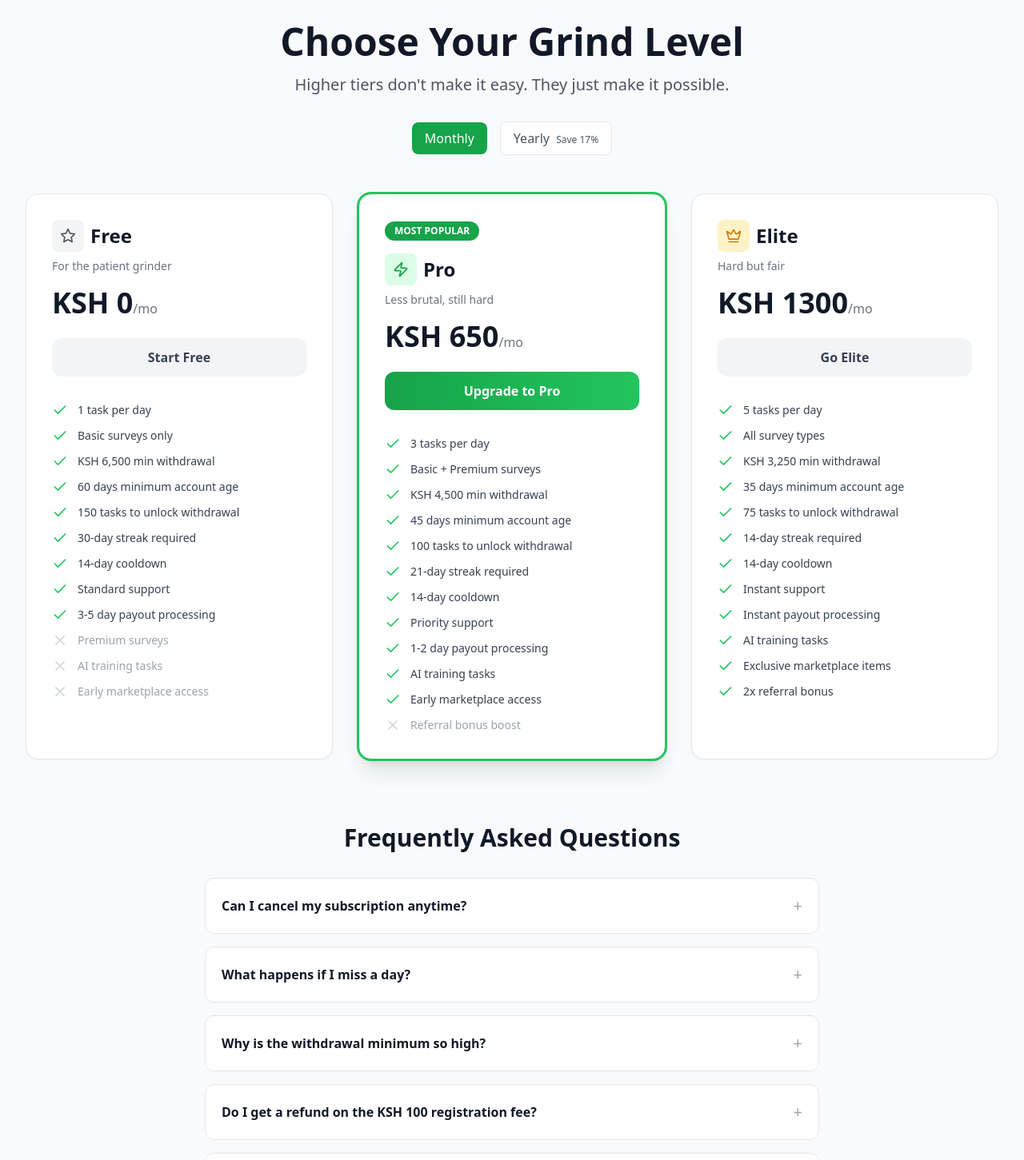
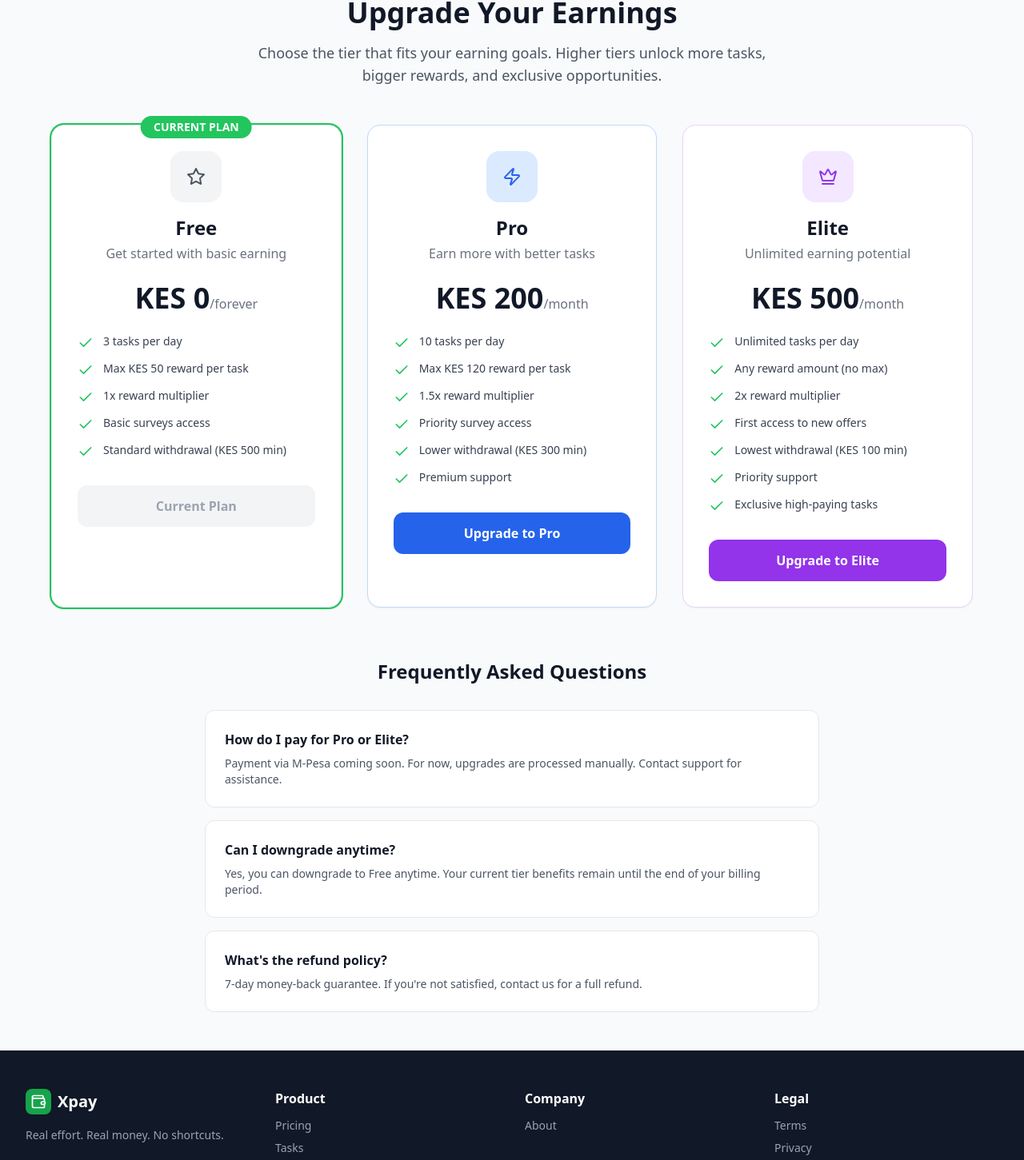
Before and after one commit to Jian-cod/XPAY, a Next.js app: page /pricing in a window 1280 px wide. Shown: the part 117-1568 px from the top of the page at 80% size. Built offline with nearby package versions, Linux system fonts and the light colour scheme.

Commit message:
Add pricing page with tier upgrade options

```diff
--- a/src/app/(marketing)/pricing/page.tsx
+++ b/src/app/(marketing)/pricing/page.tsx
@@ -1,217 +1,291 @@
-"use client";
+'use client';
 
-import { Check, X, AlertTriangle, Zap, Crown, Star } from "lucide-react";
-import Link from "next/link";
-import { useState } from "react";
+import { useEffect, useState } from 'react';
+import { useRouter } from 'next/navigation';
+import { supabase } from '@/lib/supabase';
+import { Check, Crown, Zap, Star } from 'lucide-react';
+
+interface PricingTier {
+  name: string;
+  price: number;
+  period: string;
+  description: string;
+  icon: React.ReactNode;
+  color: string;
+  features: string[];
+  tier: string;
+}
 
 export default function PricingPage() {
-  const [billing, setBilling] = useState<"monthly" | "yearly">("monthly");
+  const [user, setUser] = useState<any>(null);
+  const [currentTier, setCurrentTier] = useState('free');
+  const [loading, setLoading] = useState(true);
 
-  const tiers = [
+  const router = useRouter();
+
+  useEffect(() => {
+    fetchUser();
+  }, []);
+
+  const fetchUser = async () => {
+    const { data: { user } } = await supabase.auth.getUser();
+    setUser(user);
+
+    if (user) {
+      const { data: profile } = await supabase
+        .from('profiles')
+        .select('tier')
+        .eq('id', user.id)
+        .single();
+
+      setCurrentTier(profile?.tier || 'free');
+    }
+
+    setLoading(false);
+  };
+
+  const tiers: PricingTier[] = [
     {
-      name: "Free",
-      icon: <Star className="w-5 h-5" />,
-      monthlyPrice: 0,
-      yearlyPrice: 0,
-      description: "For the patient grinder",
+      name: 'Free',
+      price: 0,
+      period: 'forever',
+      description: 'Get started with basic earning',
+      icon: <Star className="w-6 h-6" />,
+      color: 'gray',
+      tier: 'free',
       features: [
-        { text: "1 task per day", included: true },
-        { text: "Basic surveys only", included: true },
-        { text: "KSH 6,500 min withdrawal", included: true },
-        { text: "60 days minimum account age", included: true },
-        { text: "150 tasks to unlock withdrawal", included: true },
-        { text: "30-day streak required", included: true },
-        { text: "14-day cooldown", included: true },
-        { text: "Standard support", included: true },
-        { text: "3-5 day payout processing", included: true },
-        { text: "Premium surveys", included: false },
-        { text: "AI training tasks", included: false },
-        { text: "Early marketplace access", included: false },
+        '3 tasks per day',
+        'Max KES 50 reward per task',
+        '1x reward multiplier',
+        'Basic surveys access',
+        'Standard withdrawal (KES 500 min)',
       ],
-      cta: "Start Free",
-      color: "gray"
     },
     {
-      name: "Pro",
-      icon: <Zap className="w-5 h-5" />,
-      monthlyPrice: 650,
-      yearlyPrice: 6500,
-      description: "Less brutal, still hard",
+      name: 'Pro',
+      price: 200,
+      period: 'month',
+      description: 'Earn more with better tasks',
+      icon: <Zap className="w-6 h-6" />,
+      color: 'blue',
+      tier: 'pro',
       features: [
-        { text: "3 tasks per day", included: true },
-        { text: "Basic + Premium surveys", included: true },
-        { text: "KSH 4,500 min withdrawal", included: true },
-        { text: "45 days minimum account age", included: true },
-        { text: "100 tasks to unlock withdrawal", included: true },
-        { text: "21-day streak required", included: true },
-        { text: "14-day cooldown", included: true },
-        { text: "Priority support", included: true },
-        { text: "1-2 day payout processing", included: true },
-        { text: "AI training tasks", included: true },
-        { text: "Early marketplace access", included: true },
-        { text: "Referral bonus boost", included: false },
+        '10 tasks per day',
+        'Max KES 120 reward per task',
+        '1.5x reward multiplier',
+        'Priority survey access',
+        'Lower withdrawal (KES 300 min)',
+        'Premium support',
       ],
-      cta: "Upgrade to Pro",
-      color: "primary",
-      featured: true
     },
     {
-      name: "Elite",
-      icon: <Crown className="w-5 h-5" />,
-      monthlyPrice: 1300,
-      yearlyPrice: 13000,
-      description: "Hard but fair",
+      name: 'Elite',
+      price: 500,
+      period: 'month',
+      description: 'Unlimited earning potential',
+      icon: <Crown className="w-6 h-6" />,
+      color: 'purple',
+      tier: 'elite',
       features: [
-        { text: "5 tasks per day", included: true },
-        { text: "All survey types", included: true },
-        { text: "KSH 3,250 min withdrawal", included: true },
-        { text: "35 days minimum account age", included: true },
-        { text: "75 tasks to unlock withdrawal", included: true },
-        { text: "14-day streak required", included: true },
-        { text: "14-day cooldown", included: true },
-        { text: "Instant support", included: true },
-        { text: "Instant payout processing", included: true },
-        { text: "AI training tasks", included: true },
-        { text: "Exclusive marketplace items", included: true },
-        { text: "2x referral bonus", included: true },
+        'Unlimited tasks per day',
+        'Any reward amount (no max)',
+        '2x reward multiplier',
+        'First access to new offers',
+        'Lowest withdrawal (KES 100 min)',
+        'Priority support',
+        'Exclusive high-paying tasks',
       ],
-      cta: "Go Elite",
-      color: "warning"
-    }
+    },
   ];
 
+  const handleUpgrade = async (tier: string) => {
+    if (!user) {
+      router.push('/login?redirect=/pricing');
+      return;
+    }
+
+    if (tier === currentTier) {
+      alert('You are already on this tier!');
+      return;
+    }
+
+    if (tier === 'free') {
+      // Downgrade
+      const { error } = await supabase
+        .from('profiles')
+        .update({ tier: 'free' })
+        .eq('id', user.id);
+
+      if (error) {
+        alert(error.message);
+      } else {
+        alert('Downgraded to Free tier.');
+        setCurrentTier('free');
+      }
+      return;
+    }
+
+    // For paid tiers, redirect to payment
+    // For now, we'll simulate payment with M-Pesa
+    const confirmPayment = confirm(
+      `Upgrade to ${tier.toUpperCase()} for KES ${tier === 'pro' ? 200 : 500}/month?\n\nClick OK to simulate payment (M-Pesa integration coming soon).`
+    );
+
+    if (confirmPayment) {
+      // In production, this would open M-Pesa payment popup
+      // For now, we update tier directly
+      const { error } = await supabase
+        .from('profiles')
+        .update({ tier: tier })
+        .eq('id', user.id);
+
+      if (error) {
+        alert(error.message);
+      } else {
+        alert(`Successfully upgraded to ${tier.toUpperCase()}!`);
+        setCurrentTier(tier);
+        router.push('/tasks');
+      }
+    }
+  };
+
+  if (loading) {
     return (
-    <div className="min-h-screen bg-gray-50 py-20">
-      <div className="max-w-7xl mx-auto px-4 sm:px-6 lg:px-8">
+      <div className="min-h-screen flex items-center justify-center">
+        <p>Loading...</p>
+      </div>
+    );
+  }
+
+  return (
+    <div className="min-h-screen bg-gray-50 py-12 px-4">
+      <div className="max-w-6xl mx-auto">
+        {/* Header */}
         <div className="text-center mb-12">
-          <h1 className="text-4xl md:text-5xl font-bold text-gray-900 mb-4">Choose Your Grind Level</h1>
-          <p className="text-xl text-gray-600 max-w-2xl mx-auto">
-            Higher tiers don't make it easy. They just make it possible.
+          <h1 className="text-4xl font-bold text-gray-900 mb-4">
+            Upgrade Your Earnings
+          </h1>
+          <p className="text-lg text-gray-600 max-w-2xl mx-auto">
+            Choose the tier that fits your earning goals. Higher tiers unlock more tasks, bigger rewards, and exclusive opportunities.
           </p>
-
-          <div className="flex items-center justify-center gap-4 mt-8">
-            <button
-              onClick={() => setBilling("monthly")}
-              className={`px-4 py-2 rounded-lg font-medium transition ${billing === "monthly" ? "bg-primary-600 text-white" : "bg-white text-gray-600 border border-gray-200"}`}
-            >
-              Monthly
-            </button>
-            <button
-              onClick={() => setBilling("yearly")}
-              className={`px-4 py-2 rounded-lg font-medium transition ${billing === "yearly" ? "bg-primary-600 text-white" : "bg-white text-gray-600 border border-gray-200"}`}
-            >
-              Yearly <span className="text-xs ml-1">Save 17%</span>
-            </button>
-          </div>
         </div>
 
+        {/* Tiers */}
         <div className="grid md:grid-cols-3 gap-8">
-          {tiers.map((tier) => (
+          {tiers.map((tier) => {
+            const isCurrent = currentTier === tier.tier;
+            const isLocked = user && getTierLevel(currentTier) > getTierLevel(tier.tier);
+
+            return (
               <div
-              key={tier.name}
-              className={`bg-white rounded-2xl p-8 border ${tier.featured ? "border-primary-500 ring-2 ring-primary-500 shadow-xl" : "border-gray-200 shadow-sm"}`}
+                key={tier.tier}
+                className={`rounded-2xl border bg-white p-8 shadow-sm relative ${
+                  isCurrent ? 'ring-2 ring-green-500' : ''
+                } ${tier.color === 'purple' ? 'border-purple-200' : ''} ${
+                  tier.color === 'blue' ? 'border-blue-200' : ''
+                }`}
               >
-              {tier.featured && (
-                <div className="inline-block px-3 py-1 text-xs font-bold text-white bg-primary-600 rounded-full mb-4">
-                  MOST POPULAR
+                {isCurrent && (
+                  <div className="absolute -top-3 left-1/2 -translate-x-1/2 px-4 py-1 bg-green-500 text-white text-sm font-bold rounded-full">
+                    CURRENT PLAN
                   </div>
                 )}
 
-              <div className="flex items-center gap-2 mb-2">
-                <div className={`w-10 h-10 rounded-lg flex items-center justify-center ${tier.color === "primary" ? "bg-primary-100 text-primary-600" : tier.color === "warning" ? "bg-warning-100 text-warning-600" : "bg-gray-100 text-gray-600"}`}>
+                <div className="text-center mb-6">
+                  <div
+                    className={`w-16 h-16 rounded-2xl flex items-center justify-center mx-auto mb-4 ${
+                      tier.color === 'purple'
+                        ? 'bg-purple-100 text-purple-600'
+                        : tier.color === 'blue'
+                        ? 'bg-blue-100 text-blue-600'
+                        : 'bg-gray-100 text-gray-600'
+                    }`}
+                  >
                     {tier.icon}
                   </div>
-                <h3 className="text-2xl font-bold text-gray-900">{tier.name}</h3>
+                  <h2 className="text-2xl font-bold">{tier.name}</h2>
+                  <p className="text-gray-500 mt-1">{tier.description}</p>
                 </div>
 
-              <p className="text-gray-500 text-sm mb-4">{tier.description}</p>
-
-              <div className="mb-6">
-                <span className="text-4xl font-bold text-gray-900">
-                  KSH {billing === "monthly" ? tier.monthlyPrice : tier.yearlyPrice}
-                </span>
-                <span className="text-gray-500">/{billing === "monthly" ? "mo" : "yr"}</span>
+                <div className="text-center mb-6">
+                  <span className="text-4xl font-bold">KES {tier.price}</span>
+                  <span className="text-gray-500">/{tier.period}</span>
                 </div>
 
-              <Link
-                href="/app"
-                className={`block w-full text-center py-3 rounded-xl font-semibold transition mb-8 ${
-                  tier.featured
-                    ? "gradient-primary text-white hover:opacity-90"
-                    : "bg-gray-100 text-gray-700 hover:bg-gray-200"
+                <ul className="space-y-3 mb-8">
+                  {tier.features.map((feature, i) => (
+                    <li key={i} className="flex items-start gap-3">
+                      <Check className="w-5 h-5 text-green-500 flex-shrink-0 mt-0.5" />
+                      <span className="text-sm text-gray-700">{feature}</span>
+                    </li>
+                  ))}
+                </ul>
+
+                <button
+                  onClick={() => handleUpgrade(tier.tier)}
+                  disabled={isCurrent || isLocked}
+                  className={`w-full py-3.5 rounded-xl font-bold transition ${
+                    isCurrent
+                      ? 'bg-gray-100 text-gray-400 cursor-default'
+                      : isLocked
+                      ? 'bg-gray-100 text-gray-400 cursor-not-allowed'
+                      : tier.color === 'purple'
+                      ? 'bg-purple-600 text-white hover:bg-purple-700'
+                      : tier.color === 'blue'
+                      ? 'bg-blue-600 text-white hover:bg-blue-700'
+                      : 'bg-gray-800 text-white hover:bg-gray-900'
                   }`}
                 >
-                {tier.cta}
-              </Link>
-
-              <div className="space-y-3">
-                {tier.features.map((feature, i) => (
-                  <div key={i} className="flex items-center gap-3">
-                    {feature.included ? (
-                      <Check className="w-5 h-5 text-primary-500 flex-shrink-0" />
-                    ) : (
-                      <X className="w-5 h-5 text-gray-300 flex-shrink-0" />
-                    )}
-                    <span className={`text-sm ${feature.included ? "text-gray-700" : "text-gray-400"}`}>
-                      {feature.text}
-                    </span>
+                  {isCurrent
+                    ? 'Current Plan'
+                    : isLocked
+                    ? 'Downgrade'
+                    : tier.price === 0
+                    ? 'Get Started Free'
+                    : `Upgrade to ${tier.name}`}
+                </button>
               </div>
-                ))}
-              </div>
-            </div>
-          ))}
+            );
+          })}
         </div>
 
         {/* FAQ */}
-        <div className="mt-20 max-w-3xl mx-auto">
-          <h2 className="text-3xl font-bold text-gray-900 text-center mb-8">Frequently Asked Questions</h2>
+        <div className="mt-16 max-w-3xl mx-auto">
+          <h2 className="text-2xl font-bold text-center mb-8">Frequently Asked Questions</h2>
+
           <div className="space-y-4">
-            <FAQItem
-              q="Can I cancel my subscription anytime?"
-              a="Yes. Cancel anytime. You'll keep your earned points but lose premium task access at the end of your billing period."
-            />
-            <FAQItem
-              q="What happens if I miss a day?"
-              a="Your streak resets to zero. No exceptions. This is by design — consistency is the only path to withdrawal."
-            />
-            <FAQItem
-              q="Why is the withdrawal minimum so high?"
-              a="It filters out exploiters and ensures only committed users cash out. It also protects our cash flow."
-            />
-            <FAQItem
-              q="Do I get a refund on the KSH 100 registration fee?"
-              a="No. The registration fee is non-refundable. It covers your account setup and test administration."
-            />
-            <FAQItem
-              q="Can I use AI to complete tasks or pass the test?"
-              a="No. We use AI detection on the intelligence test. If caught, instant fail and permanent ban. Task submissions are also monitored."
-            />
+            <div className="bg-white rounded-xl border p-6">
+              <h3 className="font-bold mb-2">How do I pay for Pro or Elite?</h3>
+              <p className="text-gray-600 text-sm">
+                Payment via M-Pesa coming soon. For now, upgrades are processed manually. Contact support for assistance.
+              </p>
+            </div>
+
+            <div className="bg-white rounded-xl border p-6">
+              <h3 className="font-bold mb-2">Can I downgrade anytime?</h3>
+              <p className="text-gray-600 text-sm">
+                Yes, you can downgrade to Free anytime. Your current tier benefits remain until the end of your billing period.
+              </p>
+            </div>
+
+            <div className="bg-white rounded-xl border p-6">
+              <h3 className="font-bold mb-2">What's the refund policy?</h3>
+              <p className="text-gray-600 text-sm">
+                7-day money-back guarantee. If you're not satisfied, contact us for a full refund.
+              </p>
             </div>
           </div>
-
-        <div className="mt-12 flex items-center justify-center gap-2 text-amber-600 bg-amber-50 border border-amber-200 rounded-lg px-6 py-4 max-w-2xl mx-auto">
-          <AlertTriangle className="w-5 h-5 flex-shrink-0" />
-          <p className="text-sm font-medium">All tiers require the KSH 100 registration fee. Subscriptions are in addition to this fee.</p>
         </div>
       </div>
     </div>
   );
 }
 
-function FAQItem({ q, a }: { q: string; a: string }) {
-  const [open, setOpen] = useState(false);
-  return (
-    <div className="bg-white rounded-xl border border-gray-200 overflow-hidden">
-      <button
-        onClick={() => setOpen(!open)}
-        className="w-full flex items-center justify-between p-5 text-left"
-      >
-        <span className="font-semibold text-gray-900">{q}</span>
-        <span className="text-gray-400 text-xl">{open ? "−" : "+"}</span>
-      </button>
-      {open && (
-        <div className="px-5 pb-5 text-gray-600 text-sm">{a}</div>
-      )}
-    </div>
-  );
+function getTierLevel(tier: string): number {
+  const levels: { [key: string]: number } = {
+    free: 1,
+    pro: 2,
+    elite: 3,
+  };
+  return levels[tier] || 1;
 }
```
Lines whose indentation alone changed are shown as unchanged.
